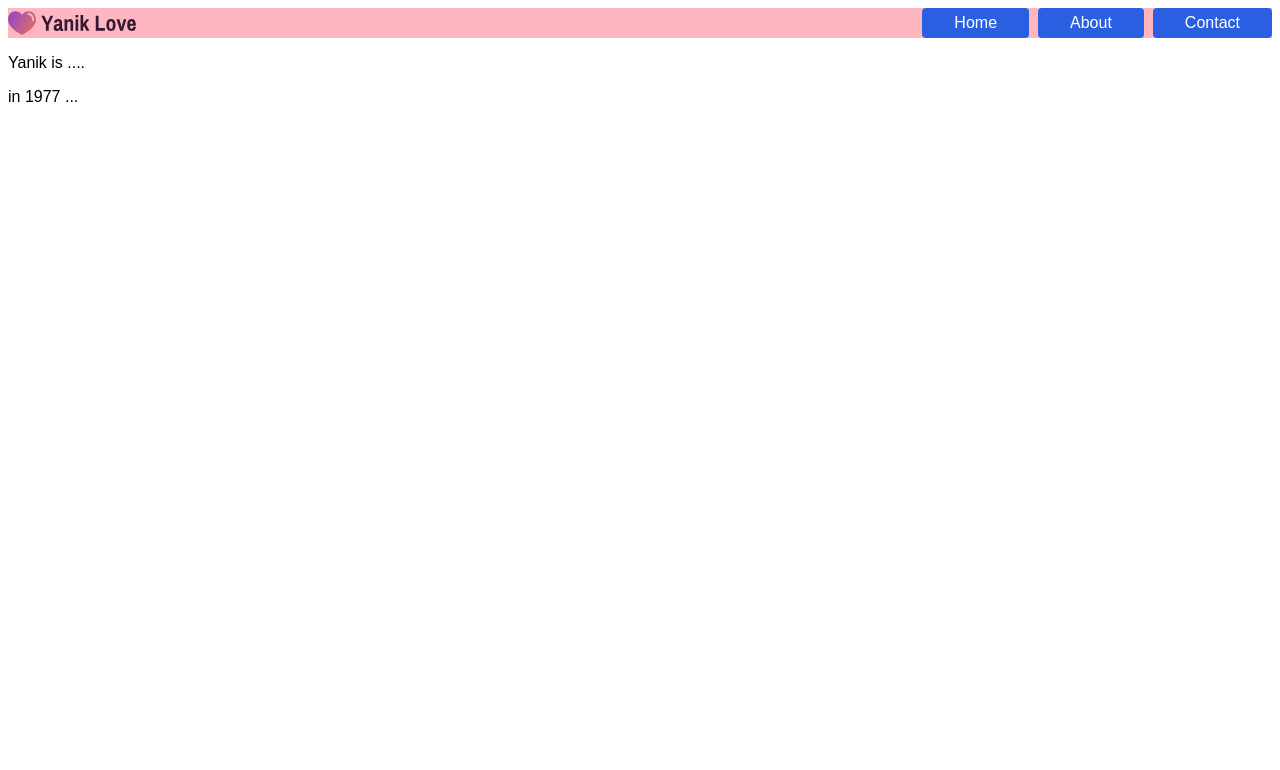
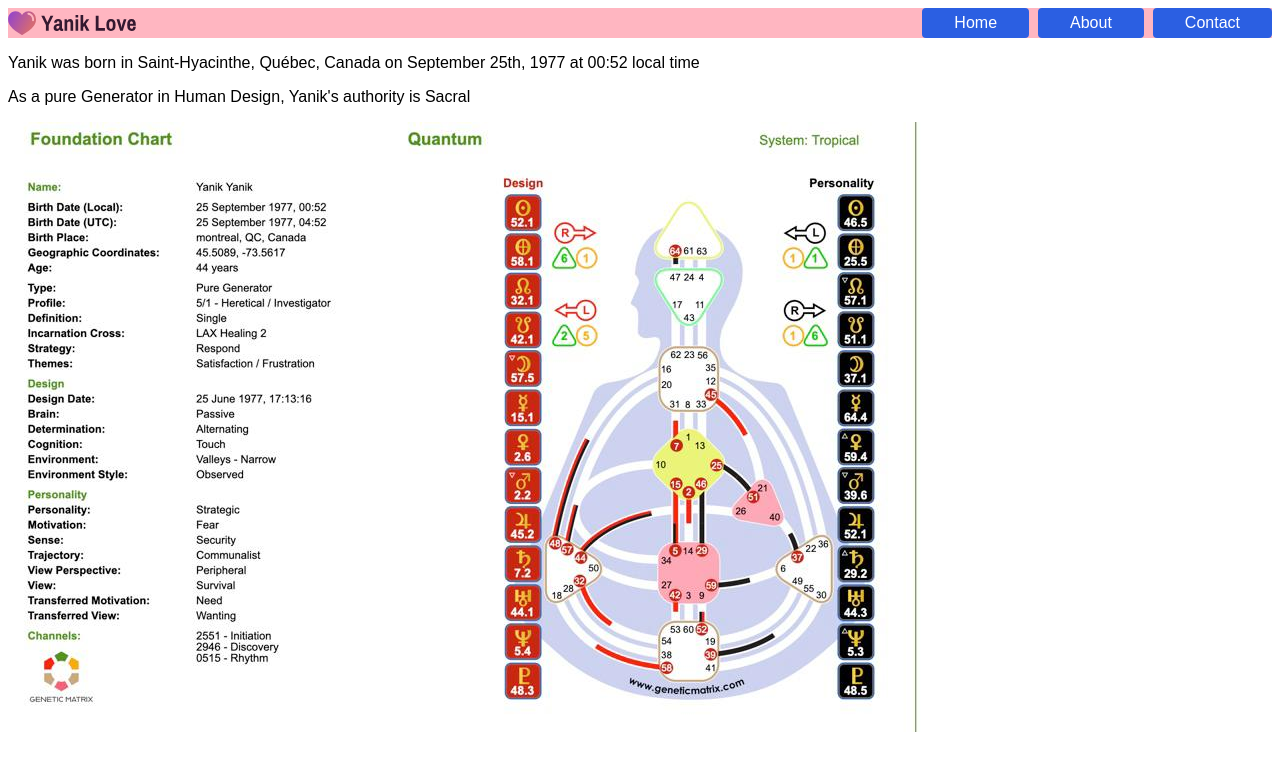
Before and after one commit to promosixniner/yanik.com, a Nuxt app: page /about in a window 1280 px wide. Shown: the top 770 px of the page. Built offline with nearby package versions, Linux system fonts and the light colour scheme.

Commit message:
about+intro

```diff
--- a/layouts/default.vue
+++ b/layouts/default.vue
@@ -1,7 +1,9 @@
 <template>
   <div class="content">
     <div class="bar">
-      <NuxtLink class="brand" :to="{ name: 'index' }"><img src="/y.svg" class="logo"/></NuxtLink>
+      <NuxtLink class="brand" :to="{ name: 'index' }"
+        ><img src="/y.svg" class="logo"
+      /></NuxtLink>
       <div class="nav">
         <NuxtLink class="link" :to="{ name: 'index' }">Home</NuxtLink>
         <NuxtLink class="link" :to="{ name: 'about' }">About</NuxtLink>
--- a/pages/about.vue
+++ b/pages/about.vue
@@ -1,7 +1,18 @@
 <template>
   <div>
     <Title>All About Yanik</Title>
-    <p>Yanik is ....</p>
-    <p>in 1977 ...</p>
+    <p>
+      Yanik was born in Saint-Hyacinthe, Québec, Canada on September 25th, 1977
+      at 00:52 local time
+    </p>
+    <p>As a pure Generator in Human Design, Yanik's authority is Sacral</p>
+    <p><img src="/human-design-yanik.jpeg" class="human" /></p>
   </div>
 </template>
+
+<style>
+.human {
+  display: flex;
+  align-items: center;
+}
+</style>
--- a/pages/index.vue
+++ b/pages/index.vue
@@ -1,14 +1,11 @@
 <template>
   <div>
-    <Title>Hello this is Yanik Love's blog</Title>
+    <Title>Hello this is Yanik Love's web space</Title>
 
     <p>
-      lorem ipsum blablabla lorem ipsum blablabla lorem ipsum blablabla lorem
-      ipsum blablabla lorem ipsum blablabla lorem ipsum blablabla lorem ipsum
-      blablabla lorem ipsum blablabla lorem ipsum blablabla lorem ipsum
-      blablabla lorem ipsum blablabla lorem ipsum blablabla lorem ipsum
-      blablabla lorem ipsum blablabla lorem ipsum blablabla lorem ipsum
-      blablabla
+      On this page I will share with you some of my thoughts, art, projects and
+      more. Feel free to contact me if you would to cooperate or connect in any
+      way :)
     </p>
   </div>
 </template>
```
Also changed, not shown: public/default.svg (deleted), public/human-design-yanik.jpeg (added).
